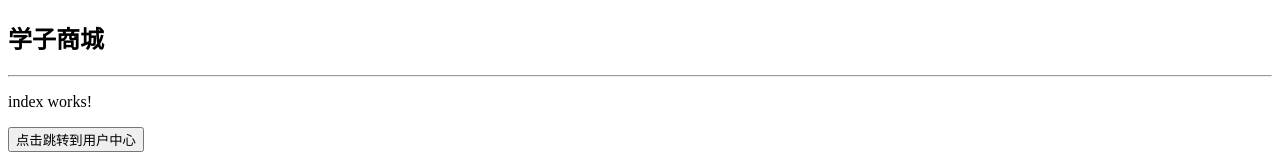
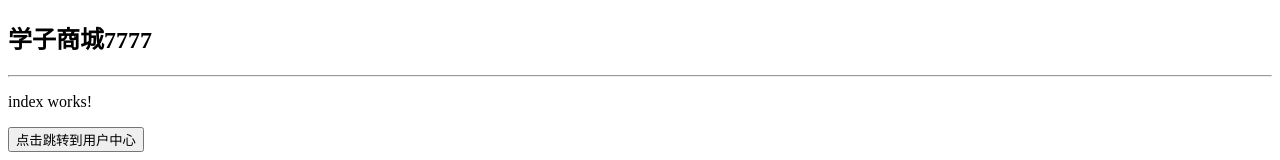
Before and after one commit to zgbrozzz/myngapp03, an Angular app: page / in a window 1280 px wide. Shown: the top 160 px of the page. Built offline with nearby package versions, Linux system fonts and the light colour scheme.

Commit message:
Update app.component.html

```diff
--- a/src/app/app.component.html
+++ b/src/app/app.component.html
@@ -1,4 +1,4 @@
 
-<h2>学子商城</h2>
+<h2>学子商城7777</h2>
 <hr>
 <router-outlet></router-outlet>
```
